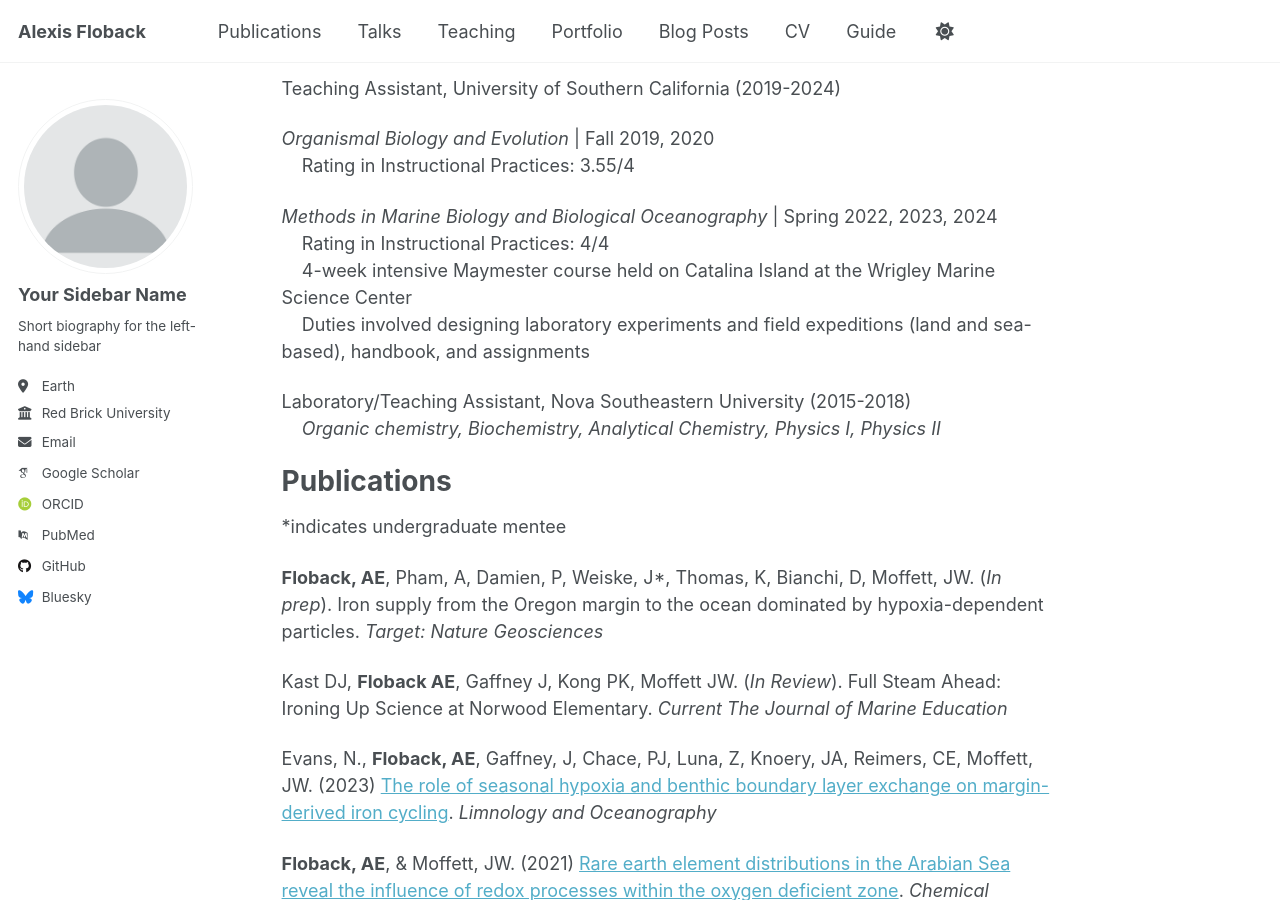
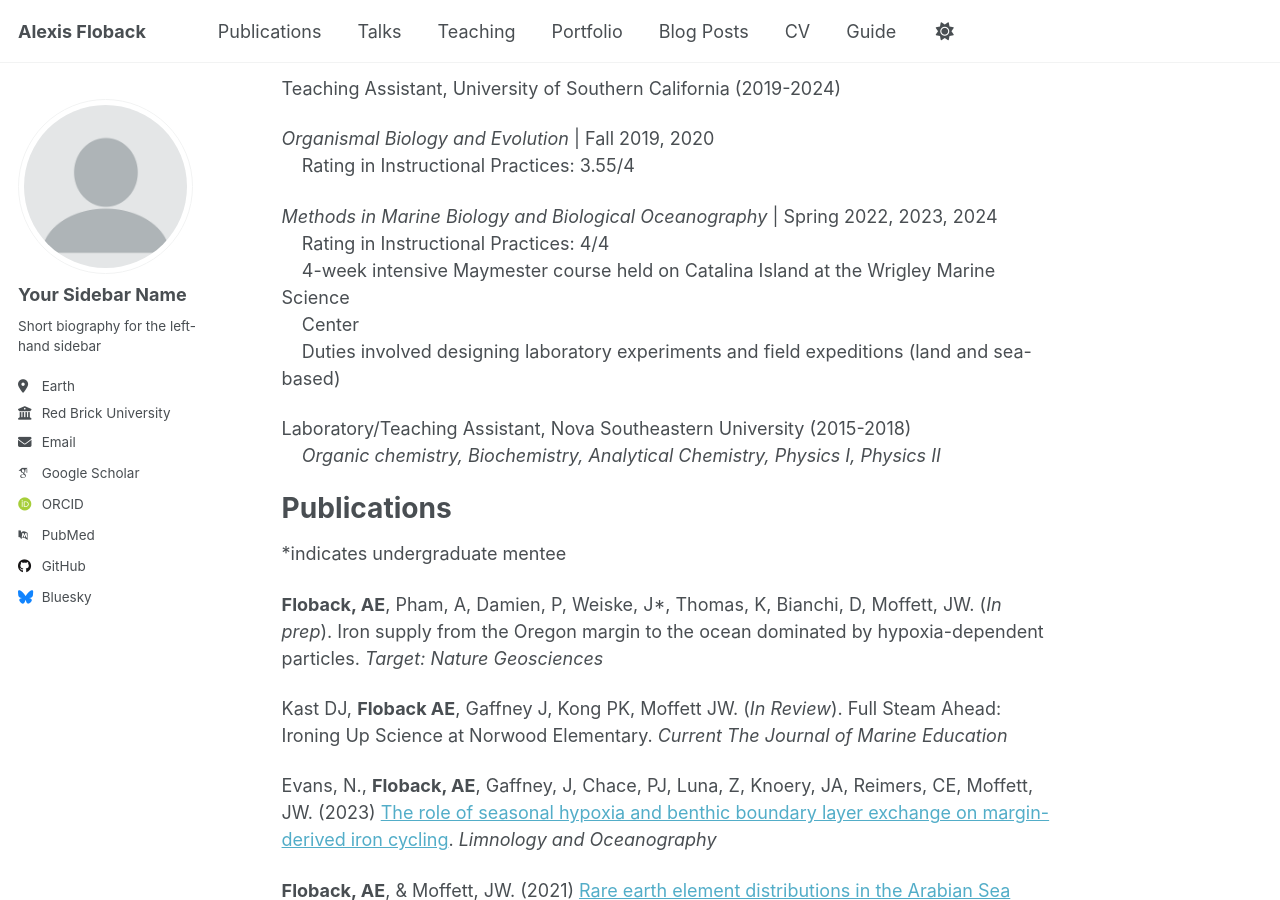
Before and after one commit to alexis-floback/alexis-floback.github.io, a Jekyll site: the page built from _pages/cv.md, in a window 1280 px wide and 900 px high, scrolled down 749 px. Built offline with Jekyll 4.4.1, drawn with Linux system fonts in a browser that asks for light colours; some web fonts are replaced.

Commit message:
Update cv.md

```diff
--- a/_pages/cv.md
+++ b/_pages/cv.md
@@ -41,8 +41,9 @@ _Organismal Biology and Evolution_ | Fall 2019, 2020\
 
 _Methods in Marine Biology and Biological Oceanography_ | Spring 2022, 2023, 2024 \
 &nbsp;&nbsp;&nbsp;&nbsp;Rating in Instructional Practices: 4/4\
-&nbsp;&nbsp;&nbsp;&nbsp;4-week intensive Maymester course held on Catalina Island at the Wrigley Marine Science Center\
-&nbsp;&nbsp;&nbsp;&nbsp;Duties involved designing  laboratory experiments and field expeditions (land and sea-based), handbook, and assignments
+&nbsp;&nbsp;&nbsp;&nbsp;4-week intensive Maymester course held on Catalina Island at the Wrigley Marine Science\
+&nbsp;&nbsp;&nbsp;&nbsp;Center\
+&nbsp;&nbsp;&nbsp;&nbsp;Duties involved designing laboratory experiments and field expeditions (land and sea-based)
 
 Laboratory/Teaching Assistant, Nova Southeastern University (2015-2018)\
 &nbsp;&nbsp;&nbsp;&nbsp;_Organic chemistry, Biochemistry, Analytical Chemistry, Physics I, Physics II_
```
